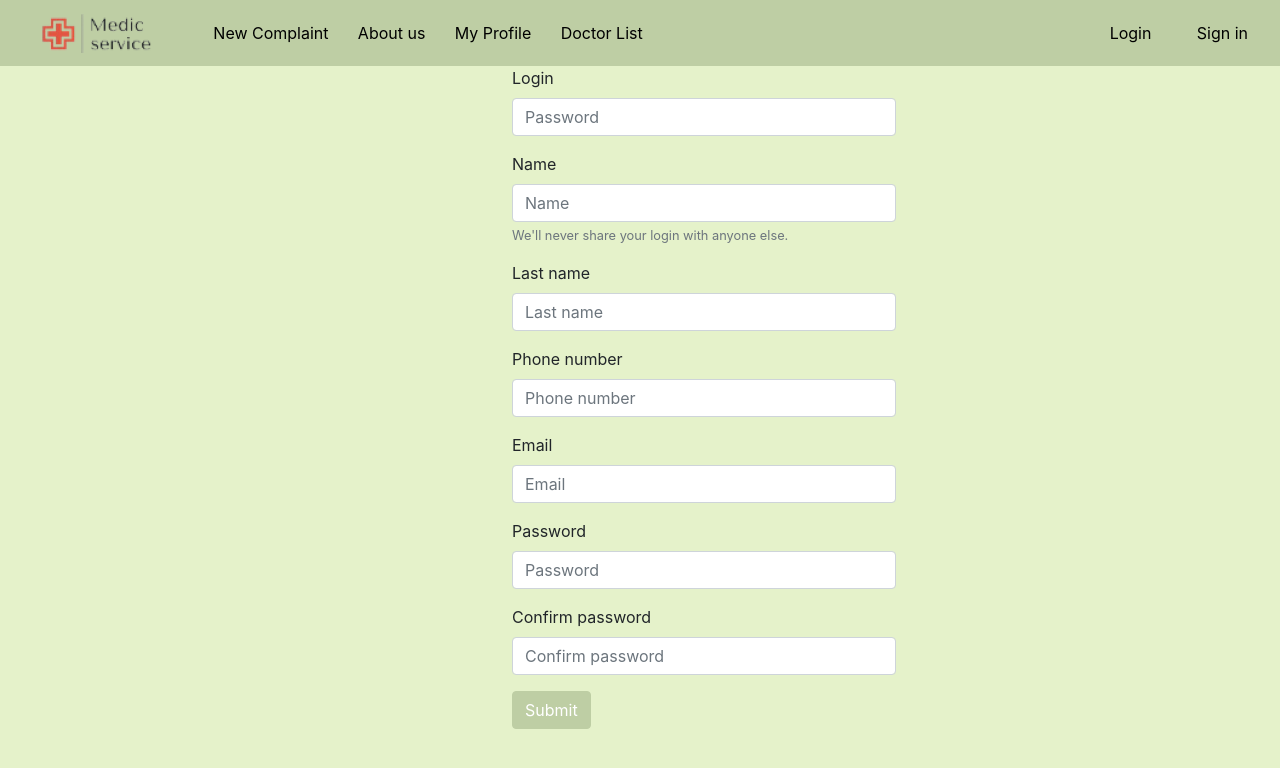
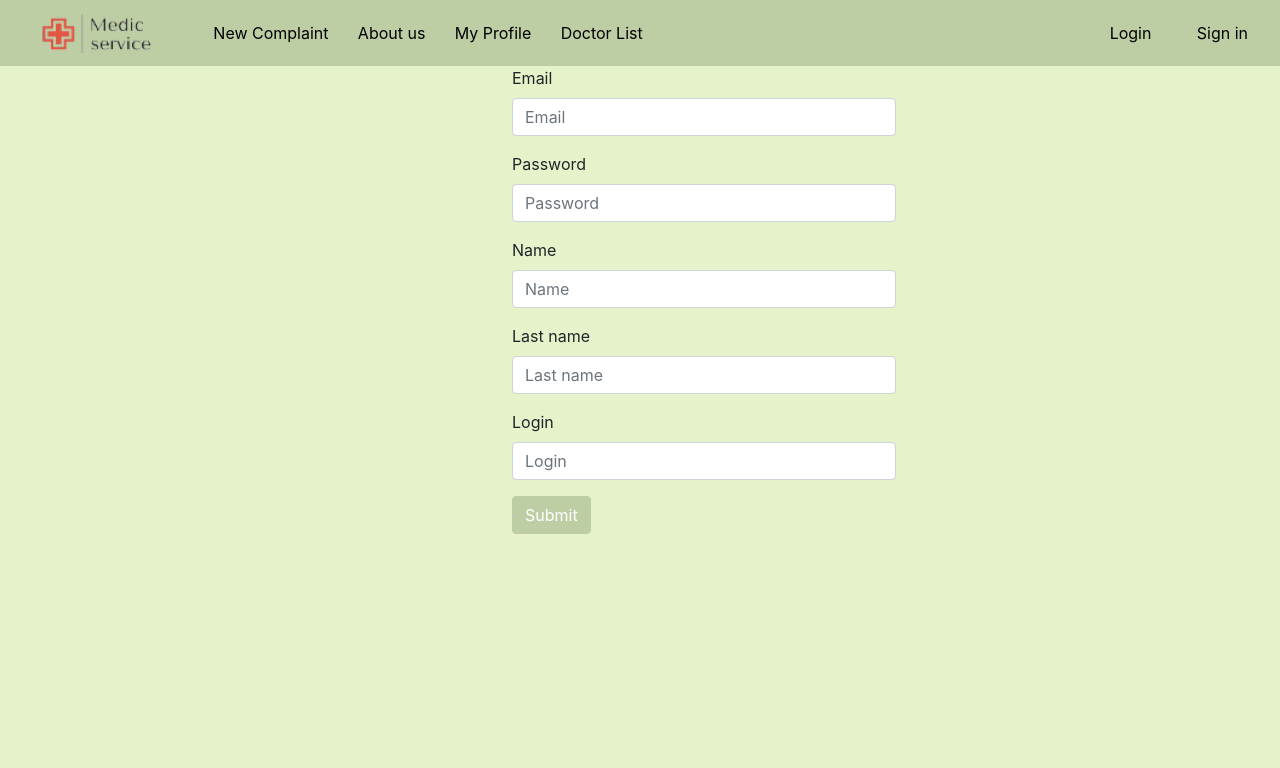
Before and after one commit to Asprofil/diplom, a React (Create React App) app in the folder client/: page /signin in a window 1280 px wide. Shown: the top 768 px of the page. Built offline with nearby package versions, Linux system fonts and the light colour scheme.

Commit message:
Registration done

```diff
--- a/client/package.json
+++ b/client/package.json
@@ -23,7 +23,6 @@
     "test": "react-scripts test",
     "eject": "react-scripts eject"
   },
-
   "eslintConfig": {
     "extends": [
       "react-app",
--- a/client/src/components/SignIn.js
+++ b/client/src/components/SignIn.js
@@ -1,10 +1,37 @@
-import react from 'react'
+import react, { Component } from 'react'
 import './SignIn.css'
 import Header from './Header.js'
 import Form from 'react-bootstrap/Form'
 import Button from 'react-bootstrap/Button'
+import axios from "axios"
+class SignIn extends Component{
+  constructor(props){
+    super(props)
+    this.state={
+      email:'',
+      password:'',
+      firstName:'',
+      lastName:'',
+      userName:'',
+    }
+}
+ChangeHandler=(e)=>{
+  this.setState({[e.target.name]:e.target.value})
+}
 
-export default function SignIn(){
+submitHandler=(e)=>{
+e.preventDefault()
+console.log(this.state)
+axios.post('http://localhost:3000/api/v1/users/signup', this.state)
+.then(response =>{
+console.log(response)
+})
+.catch(error=>{
+  console.log(error)
+})
+}
+  render(){
+    const{email,password,firstName,lastName,userName}=this.state
     return(
         <div>
             <link
@@ -16,37 +43,26 @@ export default function SignIn(){
             <Header></Header>
             <div className='boxing'>
                 <div className='format'>
-                <Form>
-                <Form.Group controlId="formBasicPassword">
-    <Form.Label>Login</Form.Label>
-    <Form.Control type="password" placeholder="Password" />
+                <Form onSubmit={this.submitHandler}>
+                <Form.Group  onChange={this.ChangeHandler} value={email}>
+    <Form.Label >Email</Form.Label>
+    <Form.Control name='email'  placeholder="Email" />
   </Form.Group>
-  <Form.Group controlId="formBasicName">
-    <Form.Label>Name</Form.Label>
-    <Form.Control type="name" placeholder="Name" />
-    <Form.Text className="text-muted">
-      We'll never share your login with anyone else.
-    </Form.Text>
+  <Form.Group  onChange={this.ChangeHandler} value={password}>
+    <Form.Label >Password</Form.Label>
+    <Form.Control name='password' placeholder="Password" />
   </Form.Group>
-<Form.Group controlId="formBasicLName">
-    <Form.Label>Last name</Form.Label>
-    <Form.Control type="lastname" placeholder="Last name" />
+  <Form.Group  onChange={this.ChangeHandler} value={firstName}>
+    <Form.Label >Name</Form.Label>
+    <Form.Control name='firstName' placeholder="Name" />
   </Form.Group>
-  <Form.Group controlId="formBasicPhoneNumber">
-    <Form.Label>Phone number</Form.Label>
-    <Form.Control type="phone" placeholder="Phone number" />
+<Form.Group  onChange={this.ChangeHandler} value={lastName}>
+    <Form.Label >Last name</Form.Label>
+    <Form.Control name='lastName' placeholder="Last name" />
   </Form.Group>
-  <Form.Group controlId="formBasicEmail">
-    <Form.Label>Email</Form.Label>
-    <Form.Control type="email" placeholder="Email" />
-  </Form.Group>
-  <Form.Group controlId="formBasicPassword">
-    <Form.Label>Password</Form.Label>
-    <Form.Control type="password" placeholder="Password" />
-  </Form.Group>
-  <Form.Group controlId="formBasicCPassword">
-    <Form.Label>Confirm password</Form.Label>
-    <Form.Control type="confirm password" placeholder="Confirm password" />
+    <Form.Group onChange={this.ChangeHandler} value={userName}>
+    <Form.Label >Login</Form.Label>
+    <Form.Control name='userName'  placeholder="Login" />
   </Form.Group>
   <Button variant="primary" type="submit">
     Submit
@@ -57,3 +73,5 @@ export default function SignIn(){
         </div>
     )
 }
+}
+export default SignIn
```
Also changed, not shown: 29 other files (tests, documents, lock files or other folders).
